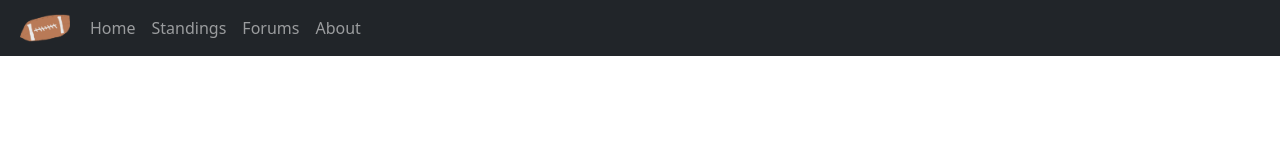
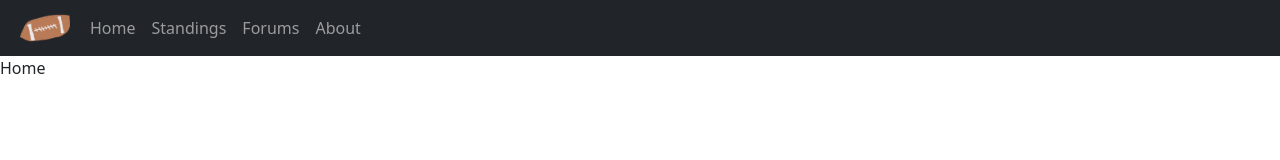
Before and after one commit to Wassl12/sportsball-site, a React (Create React App) app in the folder sportsball/: page /home in a window 1280 px wide. Shown: the top 160 px of the page. Built offline with nearby package versions, Linux system fonts and the light colour scheme.

Commit message:
Simplify layout

```diff
--- a/sportsball/src/components/Home/Home.tsx
+++ b/sportsball/src/components/Home/Home.tsx
@@ -3,7 +3,7 @@ import { Outlet } from "react-router-dom";
 function Home() {
     return (
         <div>
-            <Outlet />
+            Home
         </div>
 
     )
--- a/sportsball/src/components/Layout/Layout.tsx
+++ b/sportsball/src/components/Layout/Layout.tsx
@@ -1,6 +1,6 @@
-import { Fragment } from "react";
+import { Component, Fragment } from "react";
 import { Route, Routes, RouteProps } from "react-router-dom";
-import { NavProps } from "../Navbar/types";
+import { NavProp } from "../Navbar/types";
 import Forums from "../Forums/Forums";
 import Navbar from "../Navbar/Navbar";
 import Standings from "../Standings/Standings";
@@ -8,28 +8,19 @@ import Home from "../Home/Home";
 import About from "../About/About";
 
 function Layout() {
-    const navLinks: NavProps = {
-        links: [
-            { route: '/home', label: 'Home' },
-            { route: '/standings', label: 'Standings' },
-            { route: '/forums', label: 'Forums' },
-            { route: '/about', label: 'About' },
-        ]
-    };
-
-    const routes: RouteProps[] = [
-        { path: 'standings', Component: Standings },
-        { path: 'forums', Component: Forums },
-    ];
+    const navLinks = [
+        { route: '/home', label: 'Home', Component: Home },
+        { route: '/standings', label: 'Standings', Component: Standings },
+        { route: '/forums', label: 'Forums', Component: Forums },
+        { route: '/about', label: 'About', Component: About },
+    ]
 
     return (
         <Fragment>
-            <Navbar navProps={navLinks} />
             <Routes>
-                <Route path="/" element={<Home />}>
-                    <Route path='about' Component={About} />
-                    {routes.map((elt) => {
-                        return <Route key={elt.path} path={elt.path} Component={elt.Component} />
+                <Route path="/" element={<Navbar navProps={navLinks} />}>
+                    {navLinks.map((elt) => {
+                        return <Route key={elt.route} path={elt.route} Component={elt.Component} />
                     })}
                 </Route>
             </Routes>
--- a/sportsball/src/components/Navbar/Navbar.tsx
+++ b/sportsball/src/components/Navbar/Navbar.tsx
@@ -1,10 +1,12 @@
-import { Link } from "react-router-dom";
-import { NavProps } from "./types"
+import { Link, Outlet } from "react-router-dom";
+import { NavProp } from "./types"
 import football from "../../static/football.png"
+import { Fragment } from "react";
 
-function Navbar({ navProps }: { navProps: NavProps }) {
+function Navbar({ navProps }: { navProps: NavProp[] }) {
 
     return (
+        <Fragment>
             <nav className="navbar navbar-expand navbar-dark bg-dark">
                 <div style={{ position: "fixed", left: 20 }}>
                     <Link className="nav-link" to='/home'>
@@ -14,7 +16,7 @@ function Navbar({ navProps }: { navProps: NavProps }) {
                 <div className="container">
                     <div className="collapse navbar-collapse" id="navbarNav">
                         <ul className="navbar-nav ml-auto">
-                        {navProps.links.map((elt, index) => (
+                            {navProps.map((elt, index) => (
                                 <li className="nav-item" key={index}>
                                     <Link className="nav-link" to={elt.route}>{elt.label}</Link>
                                 </li>
@@ -23,6 +25,8 @@ function Navbar({ navProps }: { navProps: NavProps }) {
                     </div>
                 </div>
             </nav >
+            <Outlet />
+        </Fragment>
     )
 }
 
```
Also changed, not shown: sportsball/src/components/Navbar/types.ts (+3 -5 lines). Lines whose indentation alone changed are shown as unchanged.
